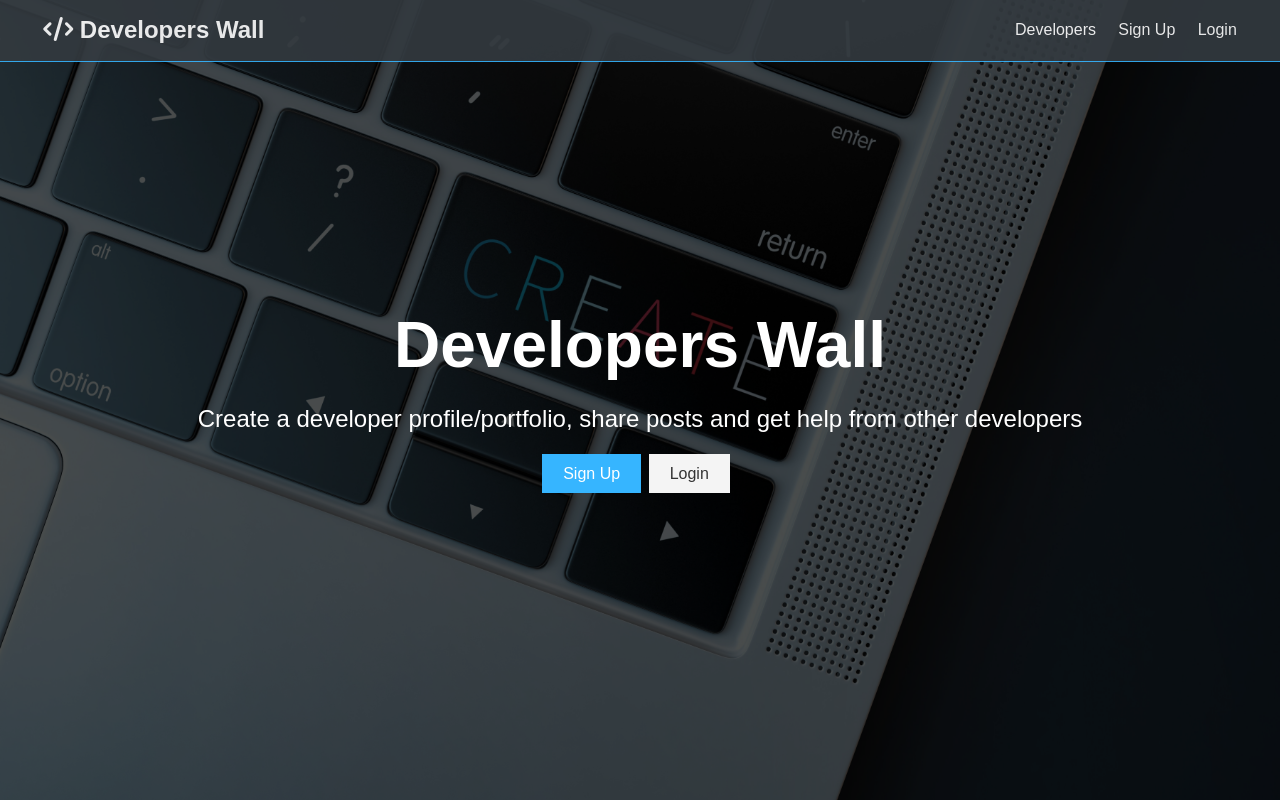
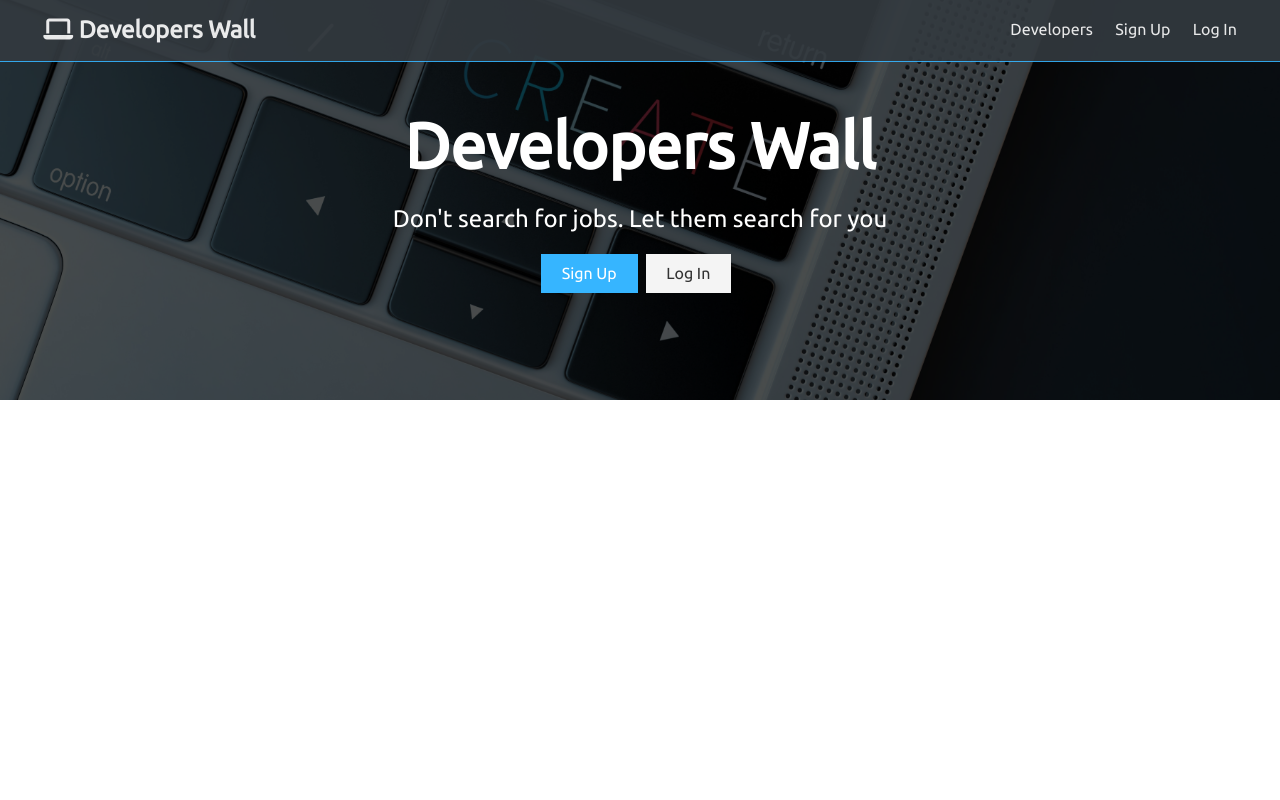
Before and after one commit to richardmf9425/DevelopersWall, a React (Create React App) app in the folder client/: page / in a window 1280 px wide. Built offline with nearby package versions, Linux system fonts and the light colour scheme.

Commit message:
add login and signup components and routes

```diff
--- a/client/public/index.html
+++ b/client/public/index.html
@@ -14,6 +14,7 @@
     -->
   <script src="https://kit.fontawesome.com/ee80127d1a.js" crossorigin="anonymous"></script>
   <link rel="manifest" href="%PUBLIC_URL%/manifest.json" />
+  <link href="https://fonts.googleapis.com/css?family=Ubuntu&display=swap" rel="stylesheet">
 
   <title>Developers Wall</title>
 </head>
--- a/client/src/App.css
+++ b/client/src/App.css
@@ -15,7 +15,7 @@
 }
 
 body {
-  font-family: 'Raleway', sans-serif;
+  font-family: 'Ubuntu', sans-serif;
   font-size: 1rem;
   line-height: 1.6;
   background-color: #fff;
@@ -361,7 +361,7 @@ button {
 .landing {
   position: relative;
   background: url('./img/showcase.jpg') no-repeat center center/cover;
-  height: 100vh;
+  height: 50vh;
 }
 
 .landing-inner {
--- a/client/src/App.js
+++ b/client/src/App.js
@@ -1,15 +1,26 @@
 import React, { Fragment } from 'react';
+import { BrowserRouter as Router, Route, Switch } from 'react-router-dom';
 import Navbar from './components/layout/Navbar';
 import Landing from './components/layout/Landing';
+import Login from './components/auth/Login';
+import SignUp from './components/auth/SignUp';
 
 import './App.css';
 
 function App() {
 	return (
-		<Fragment>
-			<Navbar />
-			<Landing />
-		</Fragment>
+		<Router>
+			<Fragment>
+				<Navbar />
+				<Route exact path="/" component={Landing} />
+				<section className="container">
+					<Switch>
+						<Route exact path="/signup" component={SignUp} />
+						<Route exact path="/login" component={Login} />
+					</Switch>
+				</section>
+			</Fragment>
+		</Router>
 	);
 }
 
--- /dev/null
+++ b/client/src/components/auth/Login.js
@@ -0,0 +1,11 @@
+import React from 'react';
+
+const Login = () => {
+	return (
+		<div>
+			<h1>Login</h1>
+		</div>
+	);
+};
+
+export default Login;
--- /dev/null
+++ b/client/src/components/auth/SignUp.js
@@ -0,0 +1,11 @@
+import React from 'react';
+
+const SignUp = () => {
+	return (
+		<div>
+			<h1>Sign Up</h1>
+		</div>
+	);
+};
+
+export default SignUp;
--- a/client/src/components/layout/Landing.js
+++ b/client/src/components/layout/Landing.js
@@ -6,15 +6,13 @@ const Landing = () => {
 			<div className="dark-overlay">
 				<div className="landing-inner">
 					<h1 className="x-large">Developers Wall</h1>
-					<p className="lead">
-						Create a developer profile/portfolio, share posts and get help from other developers
-					</p>
+					<p className="lead">Don't search for jobs. Let them search for you</p>
 					<div className="buttons">
 						<a href="register.html" className="btn btn-primary">
 							Sign Up
 						</a>
 						<a href="login.html" className="btn btn-light">
-							Login
+							Log In
 						</a>
 					</div>
 				</div>
--- a/client/src/components/layout/Navbar.js
+++ b/client/src/components/layout/Navbar.js
@@ -1,22 +1,23 @@
 import React from 'react';
+import { Link } from 'react-router-dom';
 
 const Navbar = () => {
 	return (
 		<nav className="navbar bg-dark">
 			<h1>
-				<a href="index.html">
-					<i className="fas fa-code" /> Developers Wall
-				</a>
+				<Link to="/">
+					<i className="fas fa-laptop" /> Developers Wall
+				</Link>
 			</h1>
 			<ul>
 				<li>
-					<a href="profiles.html">Developers</a>
+					<Link to="/profiles">Developers</Link>
 				</li>
 				<li>
-					<a href="register.html">Sign Up</a>
+					<Link to="/signup">Sign Up</Link>
 				</li>
 				<li>
-					<a href="login.html">Login</a>
+					<Link to="/login">Log In</Link>
 				</li>
 			</ul>
 		</nav>
```
